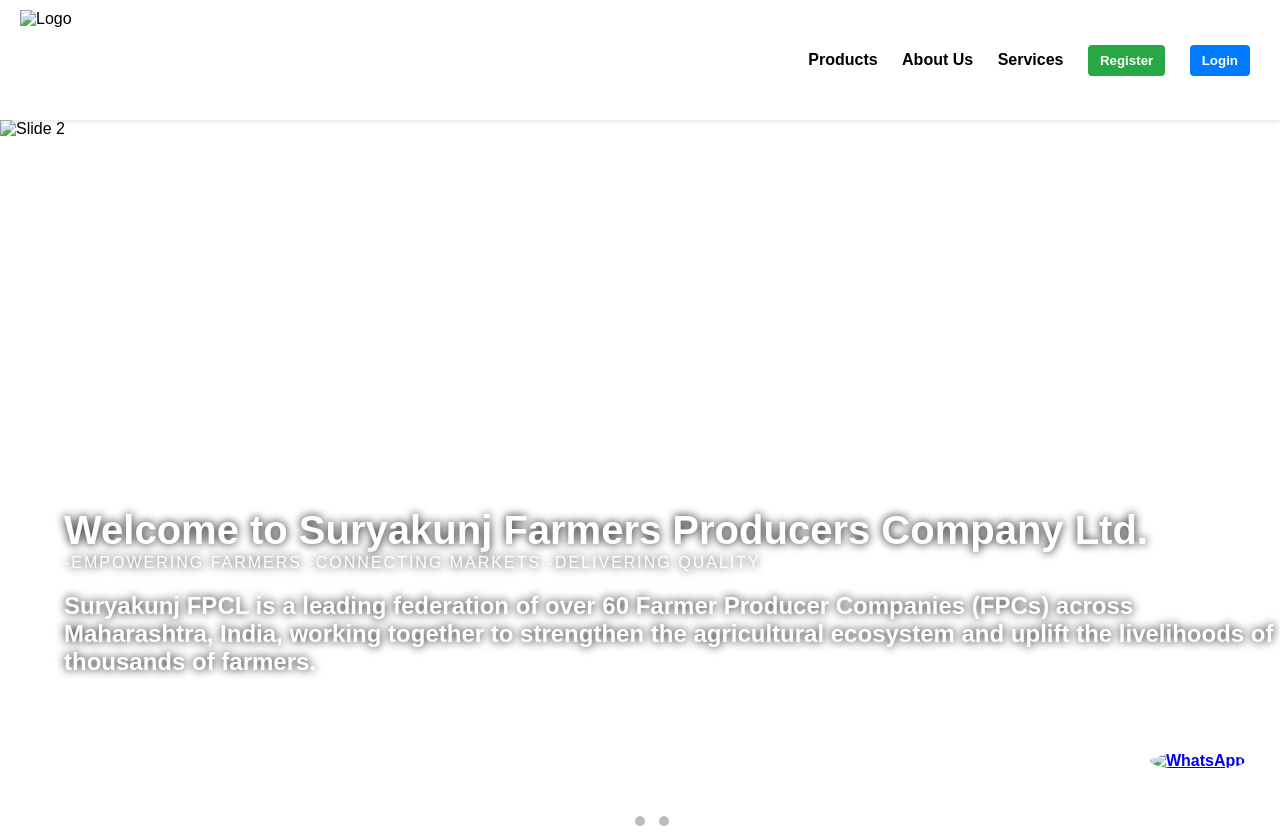
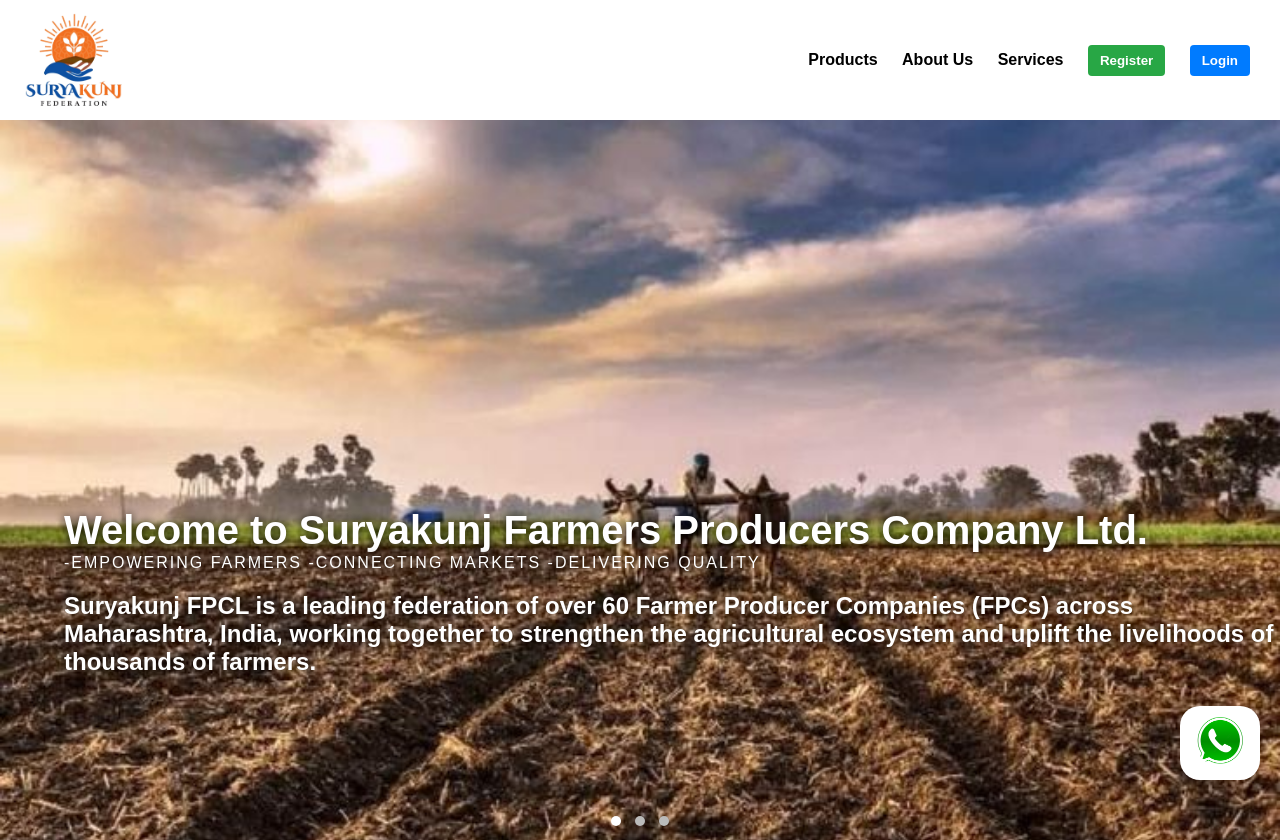
Before and after one commit to energymachine/Suryakunj, a plain HTML site: page index.html in a window 1280 px wide. Drawn offline with Linux system fonts and the light colour scheme; files that its build step writes are made by us from their sources; files whose address does not match are found by name.

Commit message:
Update index.html

```diff
--- a/index.html
+++ b/index.html
@@ -9,7 +9,7 @@
 </head>
 <body>
   <header>
-    <img src="images/logo.jpg" alt="Logo" class="logo"/>
+    <img src="logo.jpg" alt="Logo" class="logo"/>
     <nav>
       <a href="#">Products</a>
       <a href="#">About Us</a>
@@ -21,9 +21,9 @@
 
   <section class="carousel">
     <div class="slides">
-      <img src="images/1.jpg" class="slide" alt="Slide 1" />
-      <img src="images/2.jpg" class="slide" alt="Slide 2" />
-      <img src="images/3.jpg" class="slide" alt="Slide 3" />
+      <img src="1.jpg" class="slide" alt="Slide 1" />
+      <img src="2.jpg" class="slide" alt="Slide 2" />
+      <img src="3.jpg" class="slide" alt="Slide 3" />
     </div>
     <div class="carousel-caption">
       <h1>Welcome to Suryakunj Farmers Producers Company Ltd.</h1>
@@ -39,7 +39,7 @@
 
   <div class="chat-widget">
     <a href="https://wa.me/919923141800" target="_blank">
-      <img src="images/Whatsapp.png" alt="WhatsApp" class="whatsapp-icon"/>
+      <img src="Whatsapp.png" alt="WhatsApp" class="whatsapp-icon"/>
     </a>
   </div>
 </body>
```
